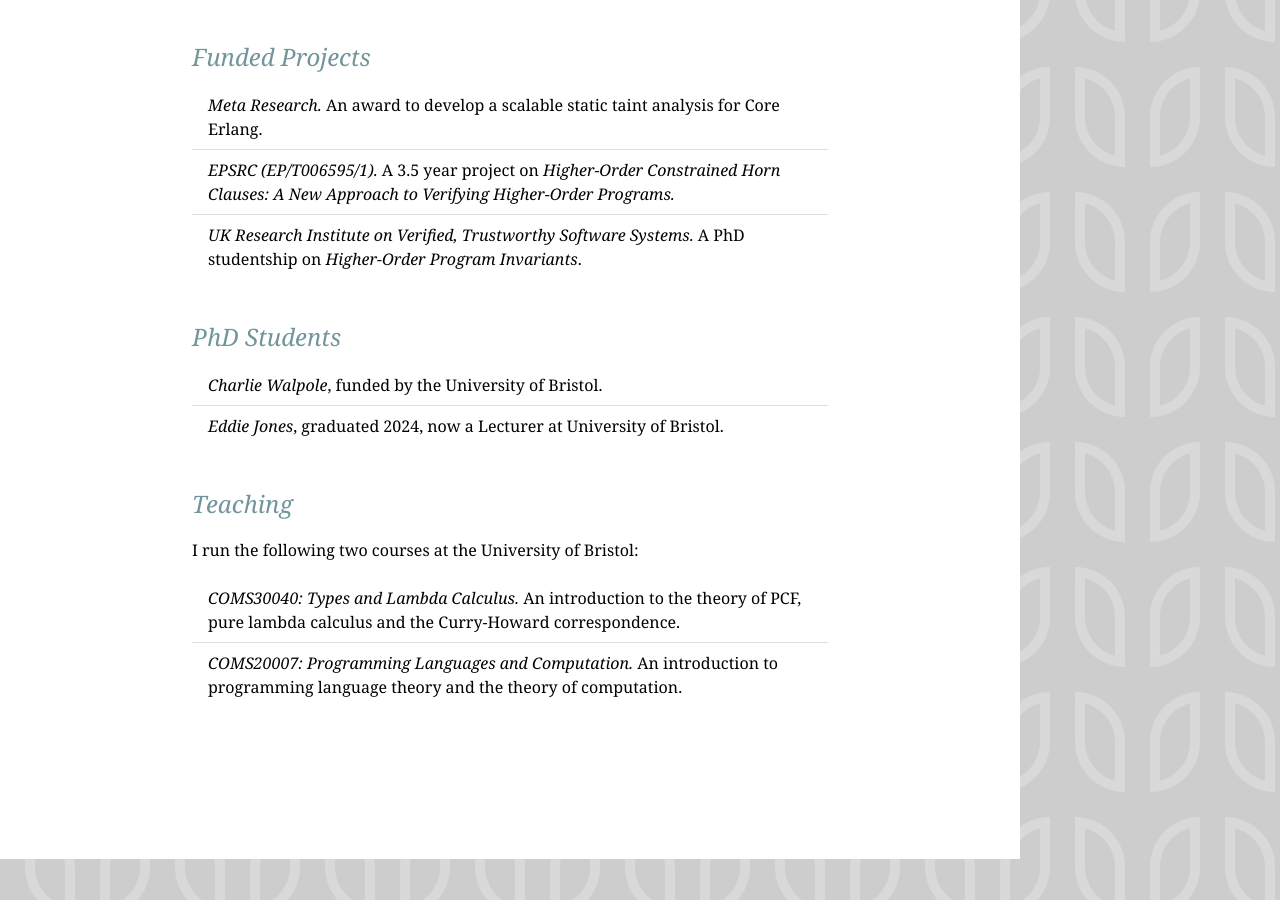
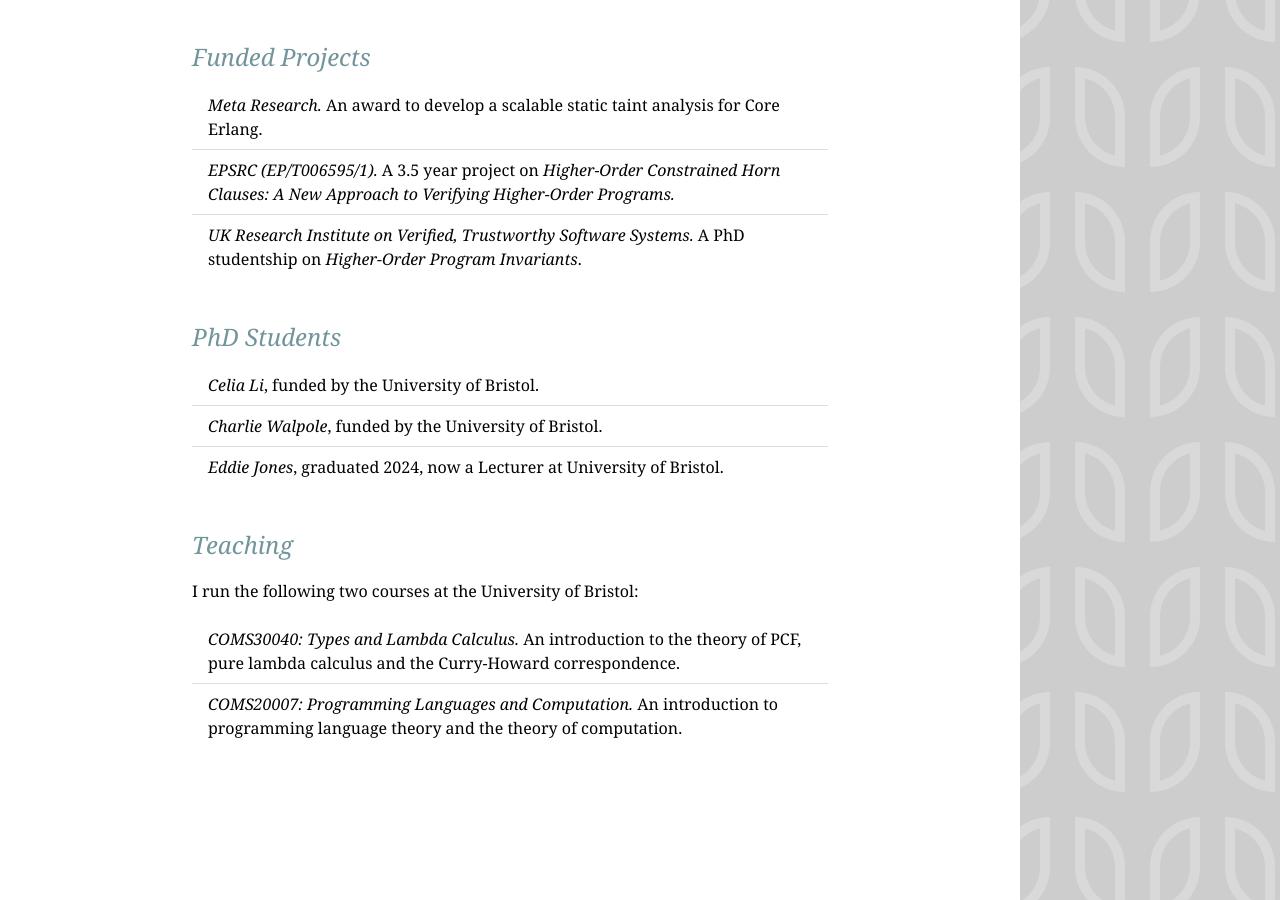
Before and after one commit to sjrsay/sjrsay.github.io, a Jekyll site: the page built from index.md, in a window 1280 px wide and 900 px high, scrolled down 1133 px. Built offline with Jekyll 4.4.1, drawn with Linux system fonts in a browser that asks for light colours; comment, search, counter and statistics services are not loaded; before the commit the page ends 1992 px from its top, so only the background shows below that.

Commit message:
Add Celia

```diff
--- a/index.md
+++ b/index.md
@@ -43,6 +43,7 @@
 ## PhD Students
 
   <ul class="w3-ul">
+    <li><i>Celia Li</i>, funded by the University of Bristol.</li>
     <li><i>Charlie Walpole</i>, funded by the University of Bristol.</li>
     <li><i>Eddie Jones</i>, graduated 2024, now a Lecturer at University of Bristol.</li>
   </ul>
```
